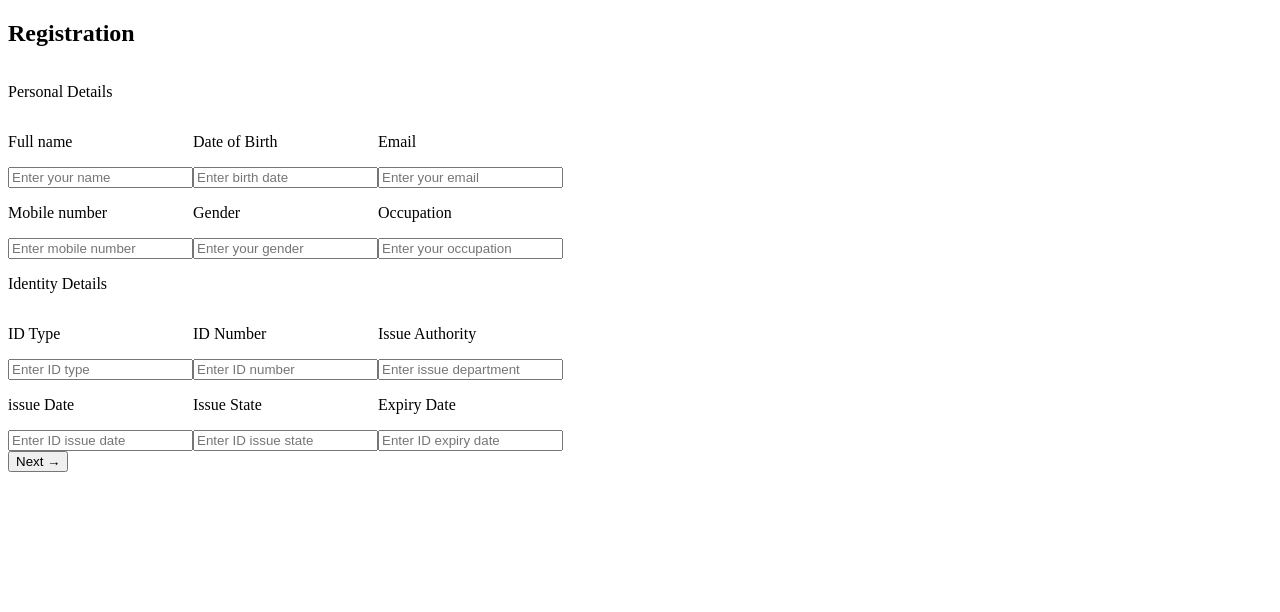
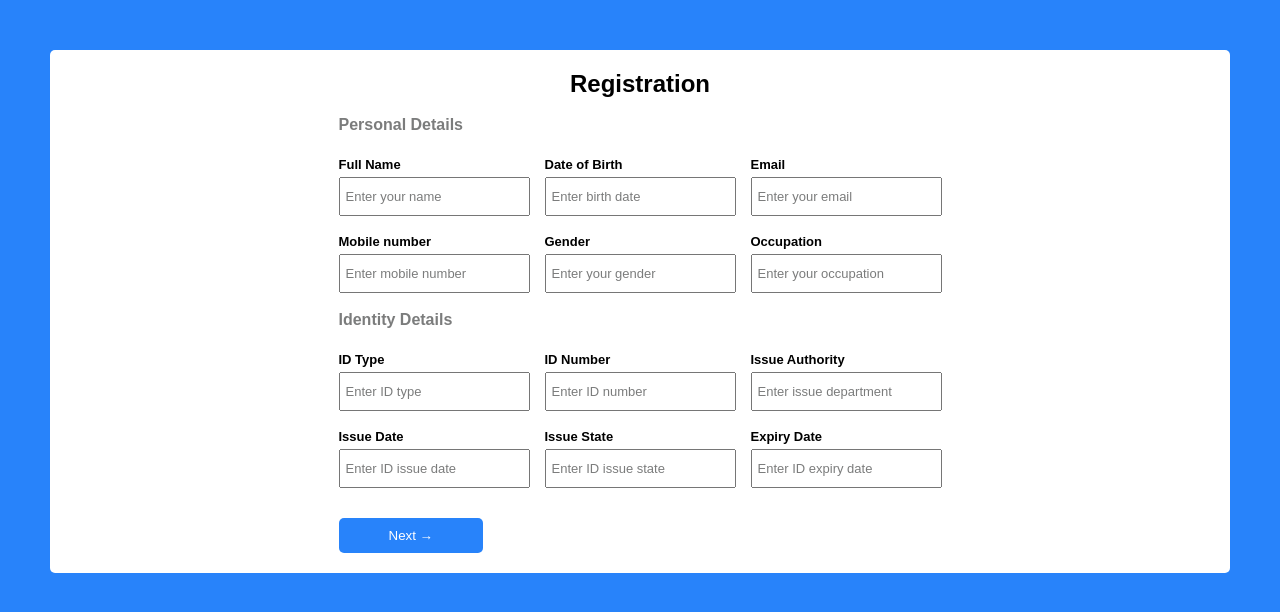
Before and after one commit to Kelvin-Peprah/multi-login, a plain HTML site: page index.html in a window 1280 px wide. Drawn offline with Linux system fonts and the light colour scheme.

Commit message:
login page

```diff
--- a/index.html
+++ b/index.html
@@ -12,10 +12,10 @@
     <form>
       <h2>Registration</h2>
       <div class="personal-container">
-        <p>Personal Details</p>
+        <p class="header">Personal Details</p>
         <div class="details-container">
           <div>
-            <p>Full name</p>
+            <p>Full Name</p>
           <input type="text" placeholder="Enter your name">
           </div>
           <div>
@@ -43,7 +43,7 @@
         </div>
       </div>
       <div class="personal-container">
-        <p>Identity Details</p>
+        <p class="header">Identity Details</p>
         <div class="details-container">
           <div>
             <p>ID Type</p>
@@ -60,7 +60,7 @@
         </div>
         <div class="details-container">
           <div>
-            <p>issue Date</p>
+            <p>Issue Date</p>
           <input type="text" placeholder="Enter ID issue date">
           </div>
           <div>
@@ -73,7 +73,7 @@
           </div>
         </div>
         <div>
-          <button>Next &#8594</button>
+          <button type="submit">Next &#8594</button>
         </div>
       </div>
     </form>
--- a/style.css
+++ b/style.css
@@ -1,3 +1,20 @@
+* {
+  margin: 0;
+  font-family: arial;
+}
+body {
+  background-color: rgb(40, 131, 250);
+}
+form {
+  background-color: white;
+  margin: 50px;
+  padding: 20px;
+  border-radius: 5px;
+  display: flex;
+  flex-direction: column;
+  align-items: center;
+}
+
 .personal-container {
   display: flex;
   flex-direction: column;
@@ -6,4 +23,43 @@
 .details-container {
   display: flex;
   flex-flow: row wrap;
+  gap: 15px;
 }
+
+p {
+  font-size: 13px;
+  font-weight: bold;
+  margin: 18px 0 5px 0;
+}
+::placeholder {
+  font-size: 13px;
+  color: rgb(123, 124, 124);
+}
+
+input {
+  padding: 10px 5px;
+  color: rgb(123, 124, 124);
+  border: 21x solid rgb(123, 124, 124);
+}
+
+.header {
+  color: rgb(123, 124, 124);
+  font-size: 16px;
+  width: 200px;
+}
+
+button {
+  background-color: rgb(40, 131, 250);
+  color: white;
+  padding: 10px 50px;
+  margin-top: 30px;
+  border: none;
+  border-radius: 5px;
+  cursor: pointer;
+}
+
+button:hover {
+  background-color: white;
+  color: rgb(40, 131, 250);
+  border: 1px solid rgb(40, 131, 250);
+}
```
